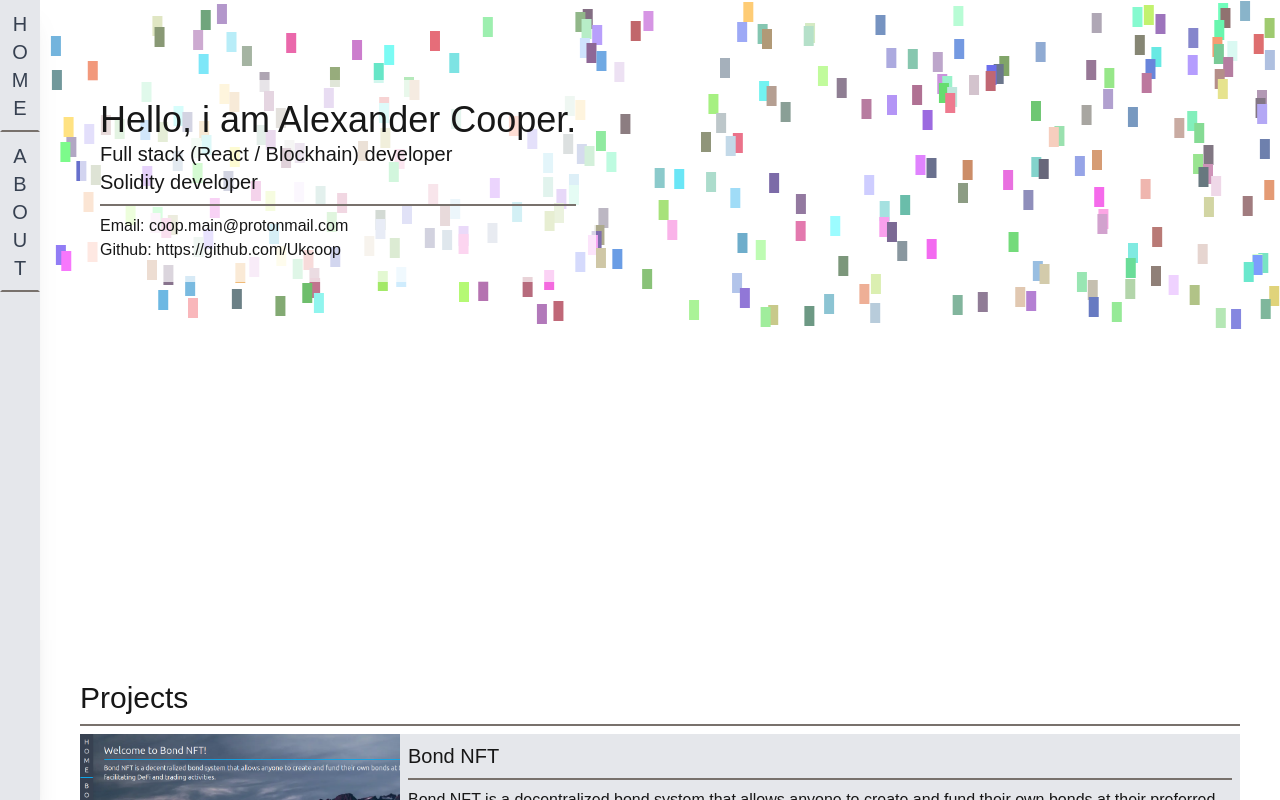
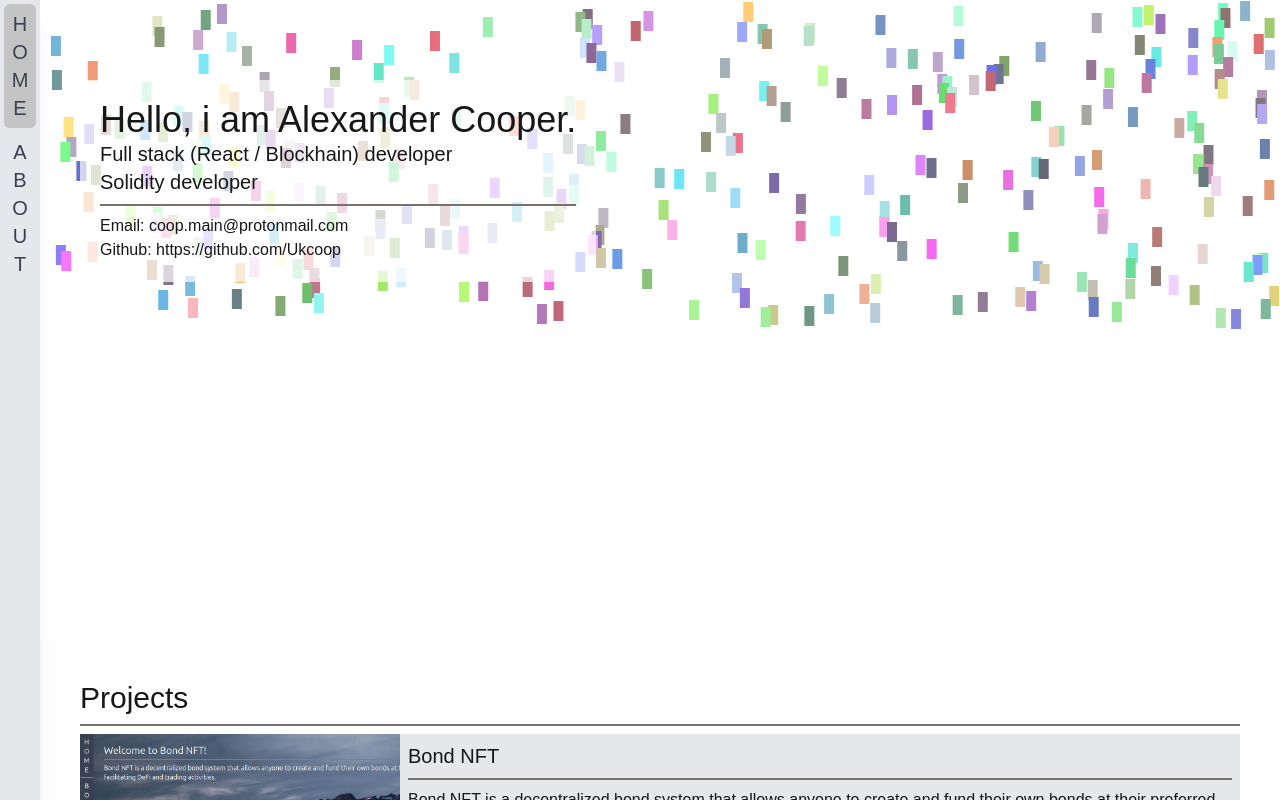
Before and after one commit to Ukcoop/ukcoop.github.io, a Next.js app: page / in a window 1280 px wide. Built offline with nearby package versions, Linux system fonts and the light colour scheme; a web font is replaced by a local one.

Commit message:
made the navbar look better

```diff
--- a/app/components/navbar.tsx
+++ b/app/components/navbar.tsx
@@ -1,8 +1,10 @@
-function Vertical({ text, index, setIndex }: { text: string, index: number, setIndex: (index: number) => void }) {
+function Vertical({ text, index, currentIndex, setIndex }: { text: string, index: number, currentIndex: number, setIndex: (index: number) => void }) {
+  const isActive = (index == currentIndex) ? 'bg-stone-500/30 dark:bg-stone-500/50' : '';
+
   return (
     <div
       onClick={() => setIndex(index)}
-      className="py-2 flex flex-col items-center border-2 border-transparent border-b-stone-500 hover:bg-gray-200 hover:dark:bg-gray-600 active:bg-gray-300 active:dark:bg-gray-500"
+      className={`py-1 my-1 mx-1 flex flex-col items-center border-2 border-transparent rounded-md ${isActive}`}
     >
       {text.split('').map((char, i) => (
         <div
@@ -15,11 +17,11 @@ function Vertical({ text, index, setIndex }: { text: string, index: number, setI
   );
 }
 
-export default function Navbar({ setIndex }: { setIndex: (index: number) => void }) {
+export default function Navbar({ currentIndex, setIndex }: { currentIndex: number, setIndex: (index: number) => void }) {
   return (
-    <div className="pb-2 sm:min-w-10 min-w-8 h-svh max-h-svh bg-gray-200 dark:bg-gray-800 shadow-xl overflow-auto">
-      <Vertical text="HOME" index={0} setIndex={setIndex} />
-      <Vertical text="ABOUT" index={1} setIndex={setIndex} />
+    <div className="pb-2 sm:min-w-10 min-w-8 h-svh max-h-svh bg-gray-200 dark:bg-gray-800 shadow-xl overflow-auto transition duration-300">
+      <Vertical text="HOME" index={0} currentIndex={currentIndex} setIndex={setIndex} />
+      <Vertical text="ABOUT" index={1} currentIndex={currentIndex} setIndex={setIndex} />
     </div>
   );
 }
--- a/app/main.tsx
+++ b/app/main.tsx
@@ -17,7 +17,7 @@ export default function Main() {
 
   return (
     <div className="flex flex-row h-svh max-h-svh overflow-crop">
-      <Navbar setIndex={setIndex}/>
+      <Navbar currentIndex={index} setIndex={setIndex}/>
       {pages[index]}
     </div>
   );
```
Also changed, not shown: .eslintrc.json, app/pageComponents/About.tsx (line endings or trailing spaces).
